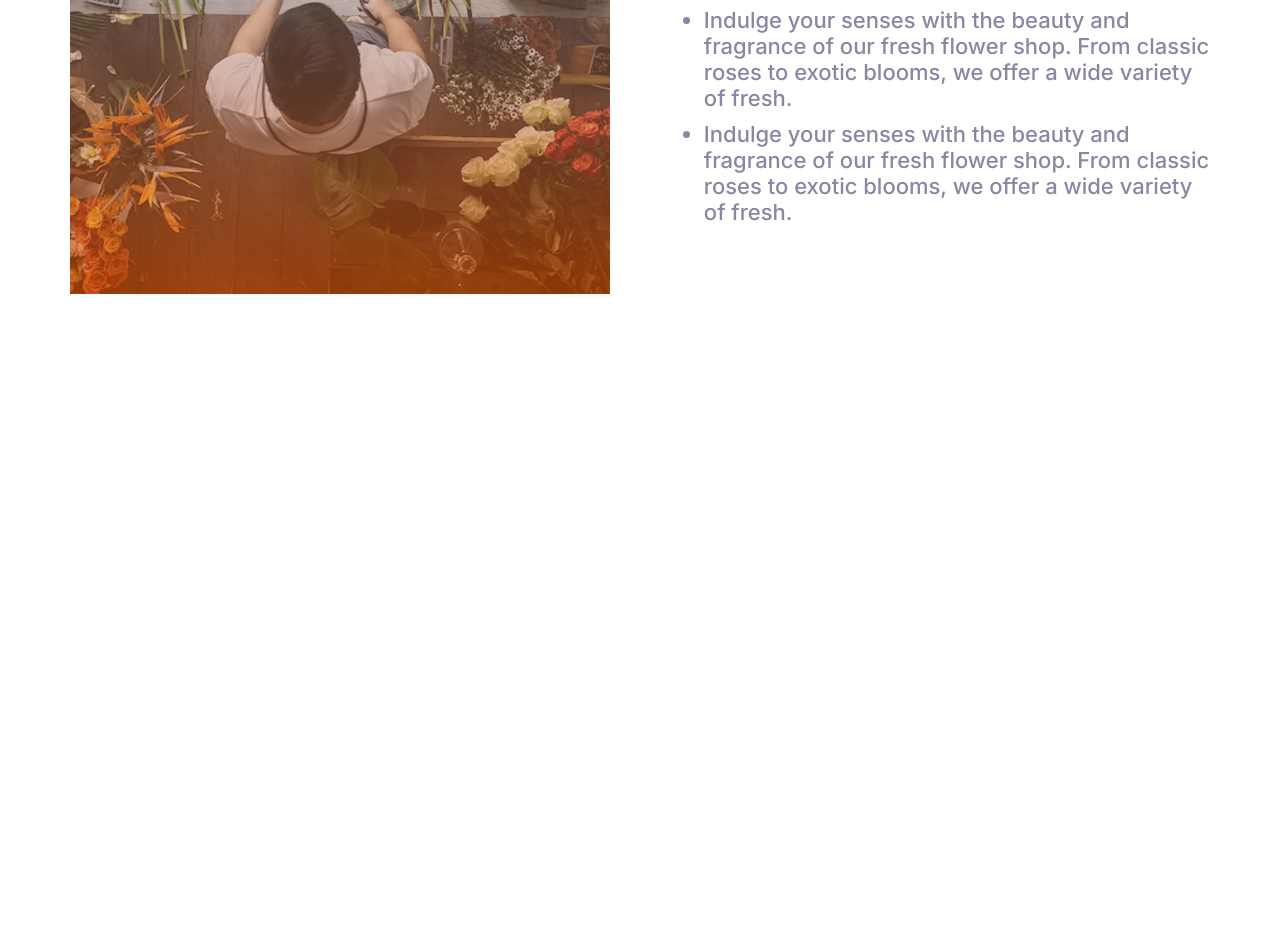
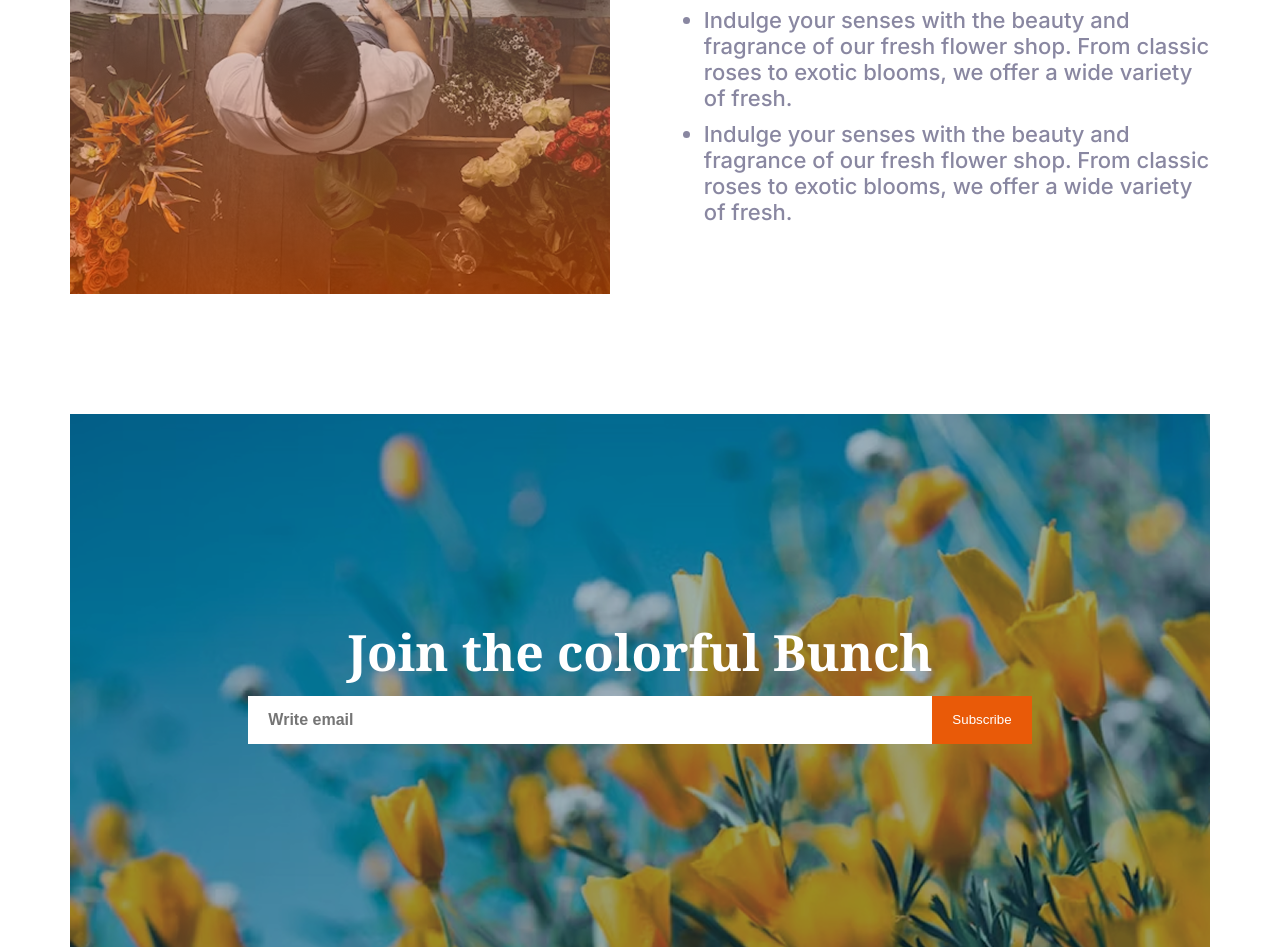
Before and after one commit to SudiptoBaral/Project-B12A02, a plain HTML site: page index.html in a window 1280 px wide. Shown: the part 2365-3312 px from the top of the page. Before the commit the page ends 2659 px from the top, so only its background shows below. Drawn offline with Linux system fonts and the light colour scheme.

Commit message:
added join section design and rsponsived

```diff
--- a/index.html
+++ b/index.html
@@ -138,6 +138,18 @@
                 </ul>
             </div>
         </section>
+
+        <!-- join section -->
+
+        <section class="join-container mt-120">
+            <h2 class="font-50B text-white noto-serif mb-10 fontR-20B">Join the colorful Bunch</h2>
+            <div class="join-container-input flex">
+                    <input class="text-gray font-16SB" type="email" id="email" placeholder="Write email">
+                <div>
+                    <button class="join-container-btn bg-orange text-white">Subscribe</button>
+                </div>
+            </div>
+        </section>
     </main>
 </body>
 
--- a/styles/style.css
+++ b/styles/style.css
@@ -95,6 +95,9 @@
 .mt-120{
     margin-top: 120px;
 }
+.mb-10{
+    margin-bottom: 10px;
+}
 
 /* nav bar section */
 .nav{
@@ -180,6 +183,30 @@
     margin-bottom: 10px;
 }
 
+/* join section */
+.join-container{
+    background-image: url(../assets/news-letter-bg.png);
+    height: 533px;
+    text-align: center;
+    display: flex;
+    flex-direction: column;
+    justify-content: center;
+}
+#email{
+    width: 60%;
+    padding: 15px 20px;
+    border: none;
+}
+.join-container-btn{
+    border: none;
+    padding: 0 20px;
+    height: 100%;
+
+}
+.join-container-input{
+    justify-content: center;
+}
+
 /* Mobile device resposived */
 
 @media screen and (max-width:576px) {
@@ -251,4 +278,14 @@
         padding: 0 10px;
     }
 
+    /* join section responsive */
+
+    .join-container{
+
+    }
+    .fontR-20B{
+        font-size: 20px;
+        font-weight: 700;
+    }
+
 }
```
